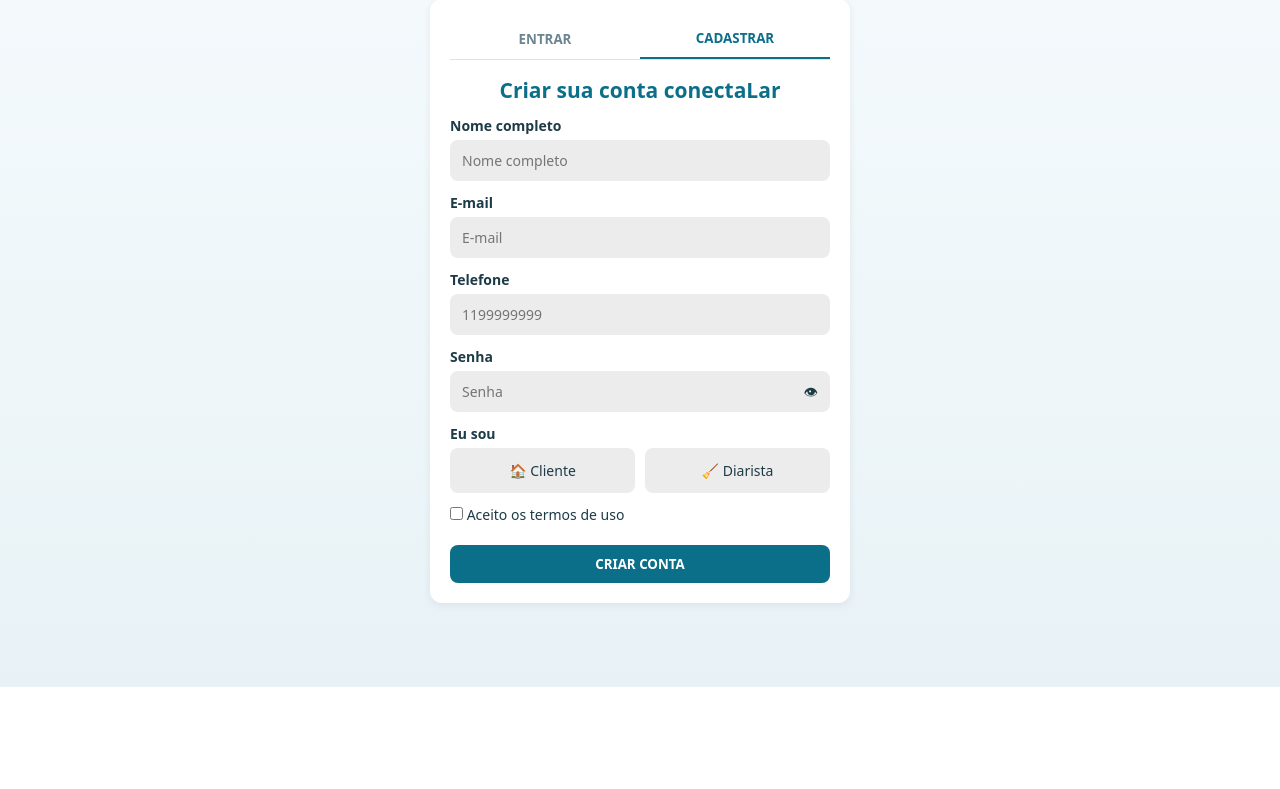
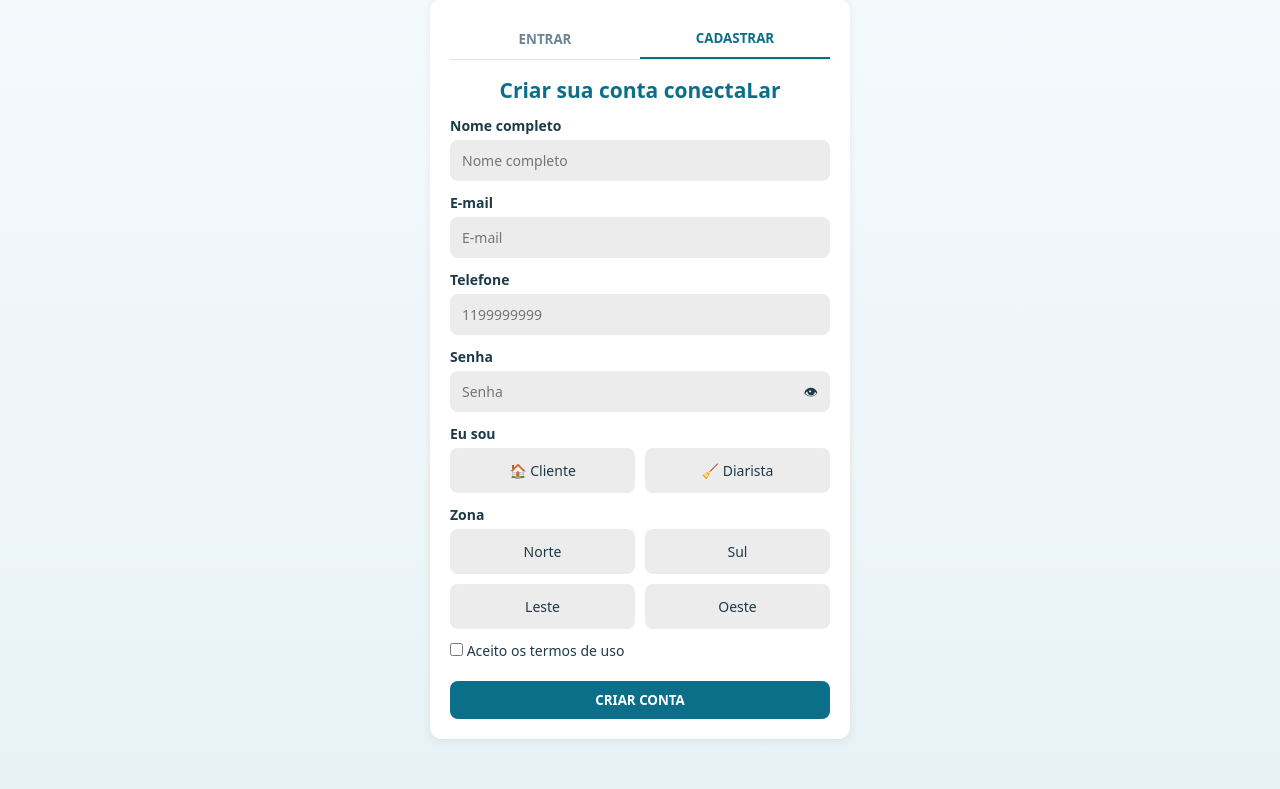
Before and after one commit to ogsantss/ConectaLar, a Spring Boot app: page /cadastro.html in a window 1280 px wide. Shown: the part 113-902 px from the top of the page. Before the commit the page ends 800 px from the top, so only its background shows below. Run offline with Spring Boot 4, Linux system fonts and the light colour scheme.

Commit message:
feat: adiciona zona ao cadastro e filtro por zona na busca
Cliente informa exatamente 1 zona e diarista 1 ou mais. GET /usuarios/diaristas aceita ?zona= opcional; zona inexistente retorna 400 na desserialização do enum.

```diff
--- a/src/main/java/com/conectaLar/conectaLar/repository/UserRepository.java
+++ b/src/main/java/com/conectaLar/conectaLar/repository/UserRepository.java
@@ -1,5 +1,6 @@
 package com.conectaLar.conectaLar.repository;
 
+import com.conectaLar.conectaLar.enums.Zona;
 import org.springframework.data.jpa.repository.JpaRepository;
 
 import com.conectaLar.conectaLar.enums.Identification;
@@ -11,5 +12,7 @@ import java.util.Optional;
 public interface UserRepository extends JpaRepository<User, Long> {
     Optional<User> findByEmailAndSenha(String email, String senha);
 
+    List<User> findByIdentifyAndZonasContainingOrderByNomeAsc(Identification identify, Zona zonas);
+
     List<User> findByIdentifyOrderByNomeAsc(Identification identify);
 }
--- a/src/main/resources/static/cadastro.html
+++ b/src/main/resources/static/cadastro.html
@@ -44,6 +44,15 @@
             </label>
         </fieldset>
 
+        <!-- Cliente marca 1 zona (onde mora); diarista marca 1 ou mais (onde atende). -->
+        <fieldset class="role" id="zonas">
+            <legend>Zona</legend>
+            <label class="role-opt"><input type="checkbox" name="zona" value="NORTE"> <span>Norte</span></label>
+            <label class="role-opt"><input type="checkbox" name="zona" value="SUL"> <span>Sul</span></label>
+            <label class="role-opt"><input type="checkbox" name="zona" value="LESTE"> <span>Leste</span></label>
+            <label class="role-opt"><input type="checkbox" name="zona" value="OESTE"> <span>Oeste</span></label>
+        </fieldset>
+
         <label for="termos" style="font-weight:400">
             <input type="checkbox" id="termos" style="width:auto" required> Aceito os termos de uso
         </label>
--- a/src/main/resources/static/cadastro.js
+++ b/src/main/resources/static/cadastro.js
@@ -21,6 +21,16 @@ async function cadastrarUsuario() {
         erro.textContent = "Escolha se você é Cliente ou Diarista.";
         return;
     }
+    const zonas = [...document.querySelectorAll('input[name="zona"]:checked')].map(campo => campo.value);
+
+    if (zonas.length === 0) {
+        erro.textContent = "Escolha pelo menos uma zona.";
+        return;
+    }
+    if (tipoSelecionado.value === "CLIENT" && zonas.length > 1) {
+        erro.textContent = "Cliente deve escolher apenas uma zona.";
+        return;
+    }
     if (!termos.checked) {
         erro.textContent = "É preciso aceitar os termos de uso.";
         return;
@@ -31,7 +41,8 @@ async function cadastrarUsuario() {
         email: email.value,
         celular: celular.value,
         senha: senha.value,
-        identify: tipoSelecionado.value
+        identify: tipoSelecionado.value,
+        zonas: zonas
     }
 
     const response = await fetch("/usuarios", {
--- a/src/main/resources/static/js/app.js
+++ b/src/main/resources/static/js/app.js
@@ -58,8 +58,10 @@ async function simularEnvio(descricao, dados) {
     console.info(`[simulação] ${descricao}`, dados);
 }
 
-async function buscarProfissionais() {
-    return requisicaoApi('/usuarios/diaristas');
+// Sem zona, lista todas as diaristas; com zona, o back filtra (?zona=NORTE).
+async function buscarProfissionais(zona) {
+    const filtro = zona ? `?zona=${encodeURIComponent(zona)}` : '';
+    return requisicaoApi(`/usuarios/diaristas${filtro}`);
 }
 
 async function buscarPedidos(idDiarista) {
@@ -402,30 +404,41 @@ function criarItemDaBusca(profissional, indice) {
     const classeSelecionado = indice === 0 ? 'on' : '';
     // Nota, Avaliações e distancias comentados pois não estão sendo utilizadas ainda.
     // <small>★ ${escaparHtml(profissional.nota)} · ${escaparHtml(profissional.avaliacoes)} avaliações</small><br>
-    // <small>(${escaparHtml(profissional.distancia)})</small><br>
     // <span class="tag">${escaparHtml(profissional.servicos)}</span><br>
     // <b>R$ ${escaparHtml(profissional.preco)}/diária</b>
+    const zonas = (profissional.zonas || []).map(zona => `Zona ${zona.charAt(0) + zona.slice(1).toLowerCase()}`).join(', ');
 
     return `
         <div class="pro ${classeSelecionado}">
             <div class="av">${escaparHtml(iniciais(profissional.nome))}</div>
             <div>
-                <b>${escaparHtml(profissional.nome)}</b>
+                <b>${escaparHtml(profissional.nome)}</b><br>
+                <small>${escaparHtml(zonas)}</small>
             </div>
             <a class="btn" href="perfil.html?id=${escaparHtml(profissional.id)}">Ver perfil</a>
         </div>
     `;
 }
 
-async function iniciarBusca() {
-    const profissionais = await buscarProfissionais();
+async function carregarBusca(zona) {
+    const profissionais = await buscarProfissionais(zona);
 
     document.querySelector('#lista').innerHTML = profissionais.length
         ? profissionais.map(criarItemDaBusca).join('')
-        : '<p>Nenhuma diarista cadastrada ainda.</p>';
+        : '<p>Nenhuma diarista encontrada.</p>';
     document.querySelector('#n').textContent = profissionais.length;
 
     selecionarUm('.pro');
+}
+
+async function iniciarBusca() {
+    const filtroZona = document.querySelector('#filtroZona');
+    document.querySelector('#btnBuscar').addEventListener('click', () => carregarBusca(filtroZona.value));
+
+    // Os tipos vêm do back (mesmo endpoint da tela Solicitar). O filtro por serviço é da frente de serviços/preço.
+    buscarTiposDeServico().then(tipos => preencherTiposDeServico(document.querySelector('#filtroServico'), tipos));
+
+    await carregarBusca('');
 }
 
 // ---------- Perfil (perfil.html) ----------
```
Also changed, not shown: src/main/java/com/conectaLar/conectaLar/controller/UserController.java (+4 -9 lines), src/main/java/com/conectaLar/conectaLar/dto/UserCreateDTO.java (+15 -0 lines), src/main/java/com/conectaLar/conectaLar/service/UserService.java (+15 -3 lines), src/main/resources/static/busca.html (+9 -6 lines).
